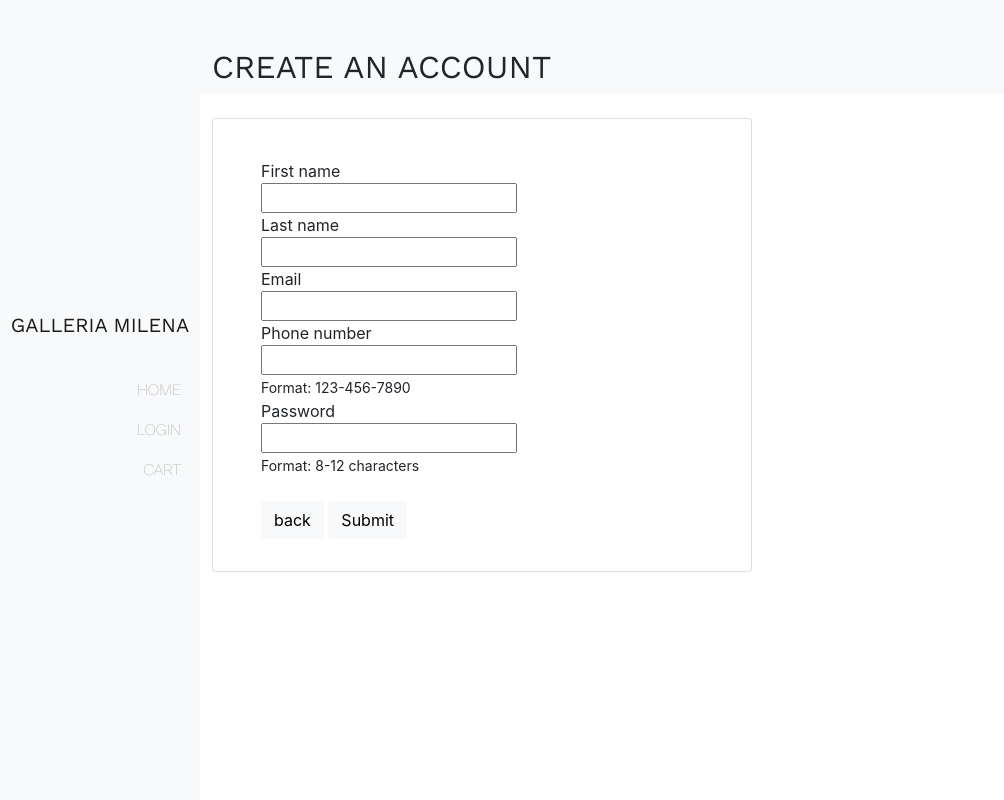
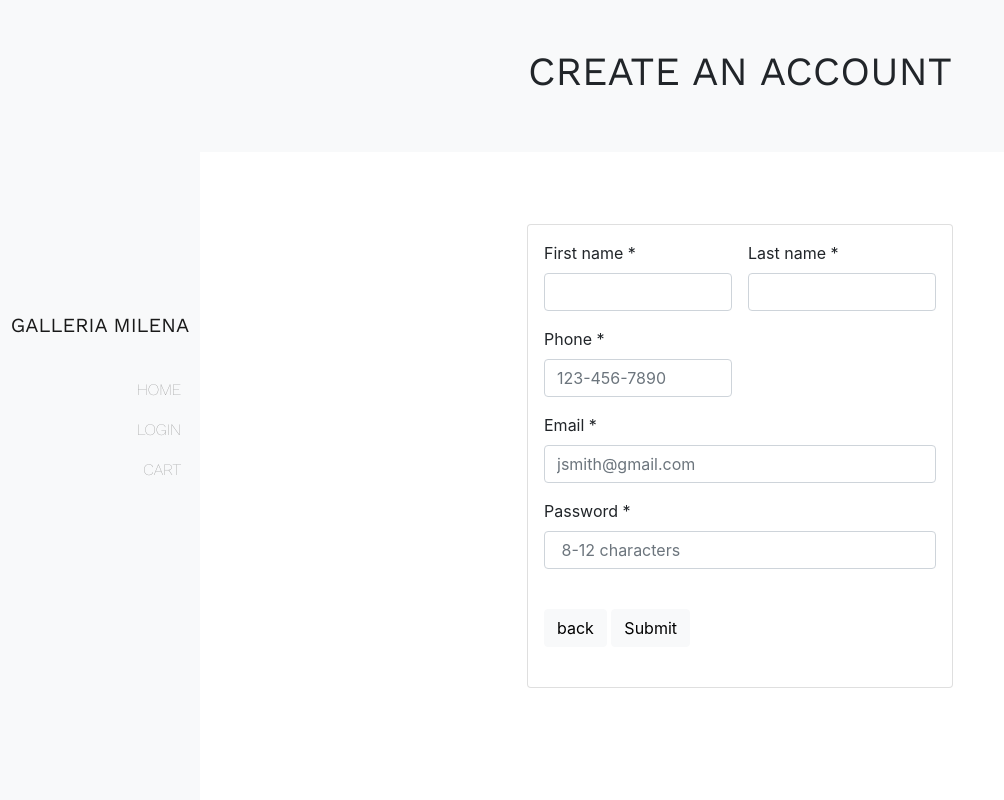
Before and after one commit to sandritaa/galleriamilena, a Flask app: page /profile in a window 1280 px wide. Shown: the whole page, without its empty margins (0-1004 px from the left). Run offline with Flask 2, Linux system fonts and the light colour scheme; some libraries are stand-ins or nearby versions.

Commit message:
update login and create account cards

```diff
--- a/static/styles/index.css
+++ b/static/styles/index.css
@@ -122,7 +122,7 @@ ul {
 
 #emaillog,
 #passwordlog {
-  width: 60%
+  width: 100%
 }
 
 #fname,
--- a/templates/createAccount.html
+++ b/templates/createAccount.html
@@ -5,84 +5,56 @@
 {% block body %}
 
 
-<section class="bg-light text-dark p-5 p-lg-0 pt-lg-5 text-center text-sm-start">
-    <div class="container">
-        <div class="d-sm-flex align-items-center justify-content-between">
-            <h2 class="mainHeading">Create an Account</h2>
+<div class="bg-light text-dark py-sm-5 topbar">
+    <h1 class="mainHeading">Create an Account</h1>
+</div>
 
-            <!-- <img class="img-fluid w-50 d-none d-sm-block" src="img/showcase.svg" alt="" /> -->
+<div class="container pt-5">
+    <div class="row justify-content-center">
+        <div class="col-5">
+            <div class="mt-4">
+                <div class="card pb-4">
+                    <div class="card-body">
+                        <!-- send post request to server to create new item and update database when added -->
+                        <form action='/profile' method="POST" class="row g-3">
+                            <div class="col-md-6">
+                                <label for="inputFname" class="form-label">First name *</label>
+                                <input type="text" class="form-control" id="inputFname" name="fname" required
+                                    minlength='1' maxlength='50'>
                             </div>
+                            <div class="col-md-6">
+                                <label for="inputLname" class="form-label">Last name *</label>
+                                <input type="text" class="form-control" id="inputLname" name="lname" required
+                                    minlength='1' maxlength='50'>
                             </div>
-</section>
-
-<br>
-
-<!-- send post request to server to create new user account and update database -->
-
-
-
-<div class="container">
-    <div class="card mb-3" style="max-width: 540px;">
-        <div class="cartData">
-            <!-- <h3>Please fill out the below form: </h3> -->
-            <ul>
-                <br>
-                <section>
-                    <div class="row g-0">
-                        <!-- <div class="col-md-4">
-                            <img src="" class="img-fluid rounded-start" alt="">
-                        </div> -->
-                        <div class="col-md-8">
-                            <div class="card-body">
-
-
-                                <!-- send post request to server to create new item and update database when added -->
-                                <form action='/profile' method="POST">
-
-                                    <!-- item attributes -->
-                                    <label>First name </label> <br> <input type="text" name="fname" required
-                                        minlength='1' maxlength='50'><br>
-                                    <label>Last name </label> <br> <input type="text" name="lname" required
-                                        minlength='1' maxlength='50'><br>
-                                    <label>Email</label> <br> <input type="email" name="email" required minlength='4'
-                                        maxlength='50'> <br>
-                                    <label>Phone number </label> <br> <input type="tel" name="phone"
-                                        pattern="[0-9]{3}-[0-9]{3}-[0-9]{4}" required minlength='1' maxlength='20'><br>
-                                    <small>Format: 123-456-7890</small>
-                                    <br>
-                                    <label>Password</label> <br> <input type="password" name="password" required
-                                        minlength='8' maxlength='12'><br><small>
-                                        Format: 8-12
-                                        characters</small> <br>
+                            <div class="col-md-6">
+                                <label for="inputPhone" class="form-label">Phone *</label>
+                                <input type="text" class="form-control" id="inputPhone" placeholder="123-456-7890"
+                                    name="phone" required minlength='1' maxlength='50'>
+                            </div>
+                            <div class="md-6">
+                                <label for="email" class="form-label">Email * </label>
+                                <input type="email" class="form-control" id="emaillog" placeholder="jsmith@gmail.com"
+                                    name="email" required minlength='1' maxlength='50'>
+                            </div>
+                            <div class="md-6">
+                                <label for="password" class="form-label">Password * </label>
+                                <input type="password" class="form-control" id="passwordlog"
+                                    placeholder=" 8-12 characters" name="password" required minlength='1'>
+                            </div>
+                            <div class="col-12">
                                 <!-- add hidden field since it will be populated when an image is added so that I can send the url as part of the form  -->
                                 <input type="hidden" name="picture_path" id="picture_path_id" value=""> <br>
                                 <button type="button" class="loginButton btn btn-light"><a href="/login">back</a>
                                 </button>
                                 <input type="submit" class="createLoginButton btn btn-light">
-
+                            </div>
                         </form>
-
-                                {% for message in get_flashed_messages() %}
-                                <div class="flash">{{ message }}</div>
-                                {% endfor %}
-
-
                     </div>
                 </div>
             </div>
-                </section>
+        </div>
+    </div>
 </div>
 
-        </ul>
-    </div>
-
-    {% for message in get_flashed_messages() %}
-    <div class="flash">{{ message }}</div>
-    {% endfor %}
-
-    <!-- add home button -->
-    <!-- <button type='button' class="btn btn-light">
-        <a href="/ ">home</a>
-    </button> -->
-
 {% endblock %}
```
Also changed, not shown: templates/login.html (+32 -33 lines). Lines whose indentation alone changed are shown as unchanged.
